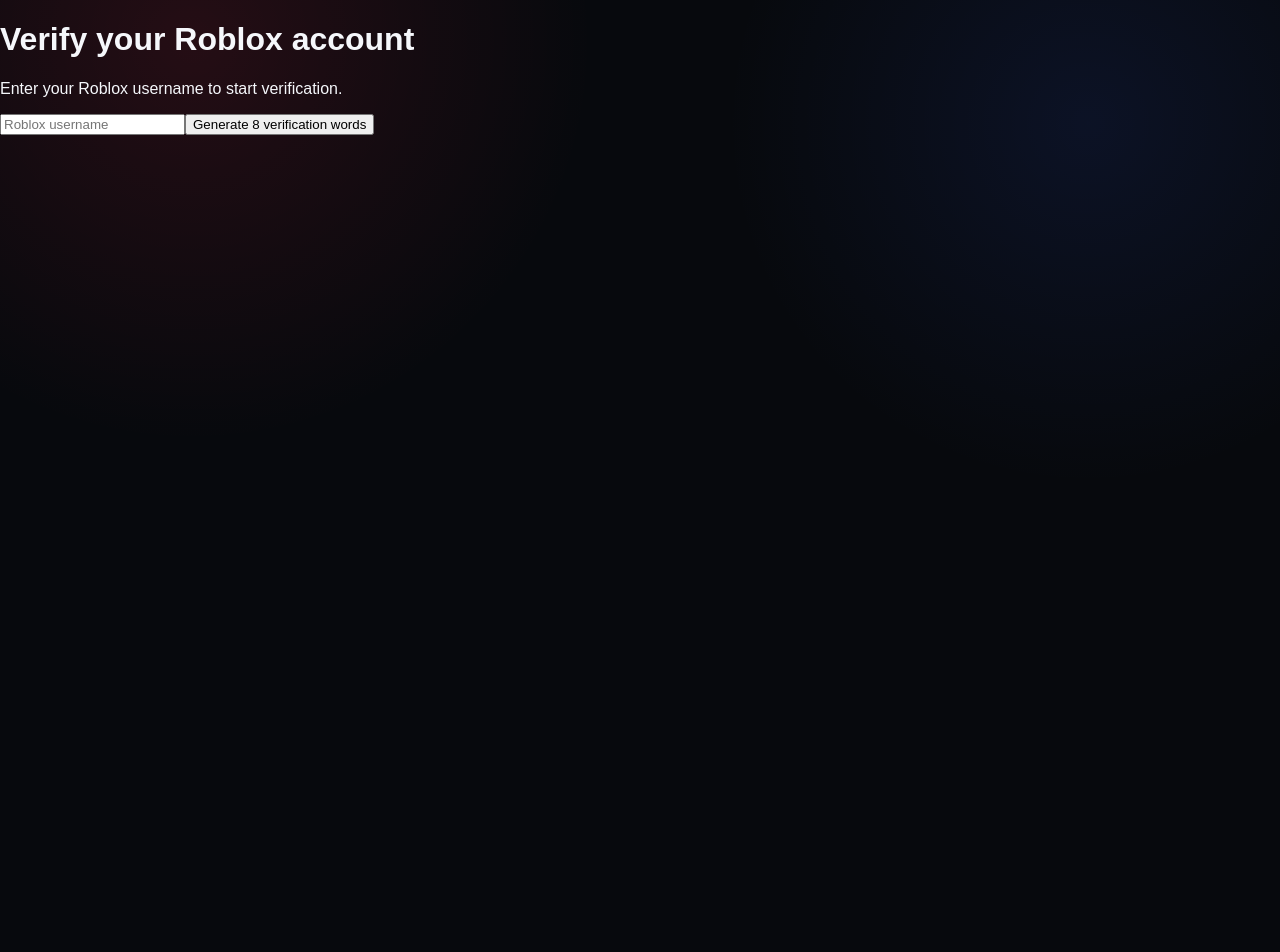
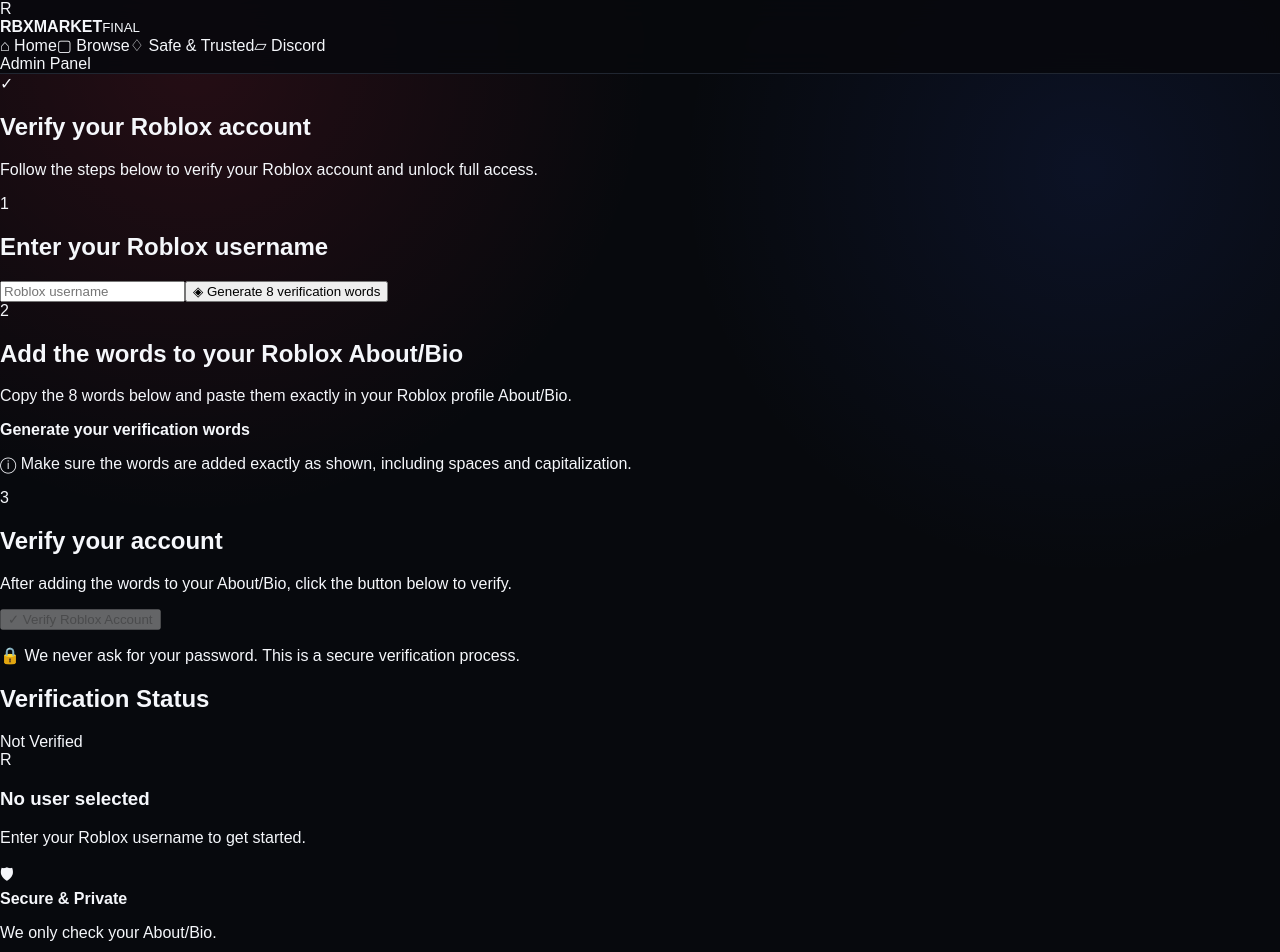
Before and after one commit to stakenumber5-eng/rbxmarketfinal, a Next.js app: page /login in a window 1280 px wide. Shown: the top 952 px of the page. Before the commit the page ends 821 px from the top, so only its background shows below. Built offline with nearby package versions, Linux system fonts and the light colour scheme.

Commit message:
Update page.tsx

```diff
--- a/app/login/page.tsx
+++ b/app/login/page.tsx
@@ -18,7 +18,6 @@
   async function generateCode() {
     setLoading(true);
     setMessage("");
-    setUser(null);
 
     try {
       const response = await fetch("/api/roblox/start", {
@@ -34,9 +33,7 @@
       setVerificationCode(data.verificationCode);
     } catch (error) {
       setMessage(
-        error instanceof Error
-          ? error.message
-          : "Something went wrong."
+        error instanceof Error ? error.message : "Something went wrong."
       );
     } finally {
       setLoading(false);
@@ -50,7 +47,7 @@
     }
 
     if (!verificationCode) {
-      setMessage("Generate your verification words first.");
+      setMessage("Generate your 8 verification words first.");
       return;
     }
 
@@ -84,25 +81,76 @@
       setMessage(data.message);
     } catch (error) {
       setMessage(
-        error instanceof Error
-          ? error.message
-          : "Something went wrong."
+        error instanceof Error ? error.message : "Something went wrong."
       );
     } finally {
       setLoading(false);
     }
   }
 
+  function copyCode() {
+    if (verificationCode) {
+      navigator.clipboard.writeText(verificationCode);
+      setMessage("Verification words copied!");
+    }
+  }
+
   return (
-    <main className="login-page">
-      <div className="login-card">
-        <h1>Verify your Roblox account</h1>
+    <main className="verify-page">
+      {/* HEADER */}
+      <header className="verify-header">
+        <div className="verify-logo">
+          <span className="logo-mark">R</span>
+          <div>
+            <strong>
+              RBX<span>MARKET</span>
+            </strong>
+            <small>FINAL</small>
+          </div>
+        </div>
 
-        <p className="subtitle">
-          Enter your Roblox username to start verification.
+        <nav className="verify-nav">
+          <a href="/">⌂ Home</a>
+          <a href="/">▢ Browse</a>
+          <a href="/login">♢ Safe & Trusted</a>
+          <a href="/">▱ Discord</a>
+        </nav>
+
+        <a className="admin-button" href="/admin">
+          Admin Panel
+        </a>
+      </header>
+
+      {/* MAIN */}
+      <section className="verify-container">
+        {/* LEFT */}
+        <div className="verify-content">
+          <div className="verify-title">
+            <div className="shield-icon">✓</div>
+
+            <div>
+              <h1>
+                Verify your <span>Roblox</span> account
+              </h1>
+
+              <p>
+                Follow the steps below to verify your Roblox account and
+                unlock full access.
               </p>
+            </div>
+          </div>
+
+          <div className="divider" />
+
+          {/* STEP 1 */}
+          <section className="verify-step">
+            <div className="step-title">
+              <span className="step-number">1</span>
+              <h2>Enter your Roblox username</h2>
+            </div>
 
             <input
+              className="username-input"
               type="text"
               placeholder="Roblox username"
               value={username}
@@ -110,54 +158,135 @@
             />
 
             <button
-          className="generate-button"
+              className="red-button"
               onClick={generateCode}
               disabled={loading}
             >
-          {loading ? "Loading..." : "Generate 8 verification words"}
+              {loading ? "Loading..." : "◈ Generate 8 verification words"}
             </button>
+          </section>
+
+          <div className="divider" />
+
+          {/* STEP 2 */}
+          <section className="verify-step">
+            <div className="step-title">
+              <span className="step-number">2</span>
+              <h2>Add the words to your Roblox About/Bio</h2>
+            </div>
+
+            <p className="step-description">
+              Copy the 8 words below and paste them exactly in your Roblox
+              profile About/Bio.
+            </p>
+
+            <div className="code-box">
+              <strong>
+                {verificationCode || "Generate your verification words"}
+              </strong>
 
               {verificationCode && (
-          <div className="verification-box">
-            <h2>Your verification words</h2>
+                <button onClick={copyCode} className="copy-button">
+                  ▣
+                </button>
+              )}
+            </div>
 
-            <strong>{verificationCode}</strong>
+            <p className="info-text">
+              ⓘ Make sure the words are added exactly as shown, including
+              spaces and capitalization.
+            </p>
+          </section>
 
-            <p>
-              Put these exact 8 words in your Roblox profile
-              About/Bio, then click Verify.
+          <div className="divider" />
+
+          {/* STEP 3 */}
+          <section className="verify-step">
+            <div className="step-title">
+              <span className="step-number">3</span>
+              <h2>Verify your account</h2>
+            </div>
+
+            <p className="step-description">
+              After adding the words to your About/Bio, click the button below
+              to verify.
             </p>
-          </div>
-        )}
 
-        {verificationCode && (
             <button
               className="verify-button"
               onClick={verifyAccount}
-            disabled={loading}
+              disabled={loading || !verificationCode}
             >
-            {loading ? "Checking..." : "Verify Roblox Account"}
+              {loading ? "Checking Roblox..." : "✓ Verify Roblox Account"}
             </button>
-        )}
 
-        {message && <p className="message">{message}</p>}
+            {message && <p className="verify-message">{message}</p>}
 
-        {user && (
-          <div className="roblox-user">
-            {user.avatarUrl && (
+            <p className="security-note">
+              🔒 We never ask for your password. This is a{" "}
+              <span>secure</span> verification process.
+            </p>
+          </section>
+        </div>
+
+        {/* RIGHT */}
+        <aside className="verify-sidebar">
+          <h2>Verification Status</h2>
+
+          <div className={`status-pill ${user ? "verified" : ""}`}>
+            {user ? "✓ Verified" : "Not Verified"}
+          </div>
+
+          <div className="avatar-container">
+            {user?.avatarUrl ? (
               <img
                 src={user.avatarUrl}
                 alt={`${user.username} Roblox avatar`}
               />
+            ) : (
+              <div className="empty-avatar">R</div>
+            )}
+          </div>
+
+          {user ? (
+            <>
+              <h3>{user.username}</h3>
+              <p>Roblox account found</p>
+            </>
+          ) : (
+            <>
+              <h3>No user selected</h3>
+              <p>Enter your Roblox username to get started.</p>
+            </>
           )}
 
+          <div className="security-card">
+            <div className="security-item">
+              <span>🛡</span>
               <div>
-              <span>Verified Roblox account</span>
-              <h2>{user.username}</h2>
+                <strong>Secure & Private</strong>
+                <p>We only check your About/Bio.</p>
               </div>
             </div>
-        )}
+
+            <div className="security-item">
+              <span>🔒</span>
+              <div>
+                <strong>No Password Required</strong>
+                <p>Your account stays completely safe.</p>
               </div>
+            </div>
+
+            <div className="security-item">
+              <span>✓</span>
+              <div>
+                <strong>Trusted Verification</strong>
+                <p>Verify ownership without sharing credentials.</p>
+              </div>
+            </div>
+          </div>
+        </aside>
+      </section>
     </main>
   );
 }
```
Lines whose indentation alone changed are shown as unchanged.
